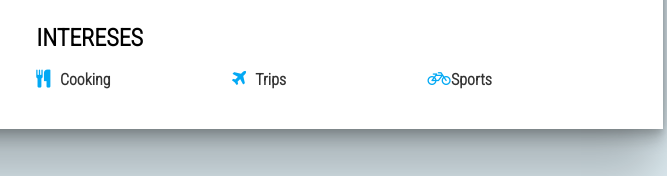
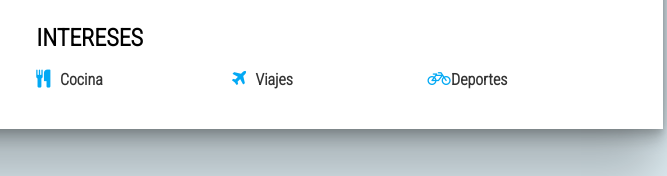
Before and after one commit to Mine24Ga/cv, a plain HTML site: page index.html in a window 1280 px wide. Shown: the part 1012-1188 px from the top of the page, 477-1144 px from the left. Drawn offline with Linux system fonts and the light colour scheme.

Commit message:
fourth commit

```diff
--- a/index.html
+++ b/index.html
@@ -157,9 +157,9 @@
       <div class="interest">
         <h2 class="title-main">intereses</h2>
         <ul>
-          <li><i class="fa fa-cutlery" aria-hidden="true"></i> Cooking</li>
-          <li><i class="fa fa-plane" aria-hidden="true"></i> Trips</li>
-          <li><i class="fa fa-bicycle" aria-hidden="true"></i> Sports</li>
+          <li><i class="fa fa-cutlery" aria-hidden="true"></i> Cocina</li>
+          <li><i class="fa fa-plane" aria-hidden="true"></i> Viajes</li>
+          <li><i class="fa fa-bicycle" aria-hidden="true"></i> Deportes</li>
         </ul>
       </div>
       </div>
```
